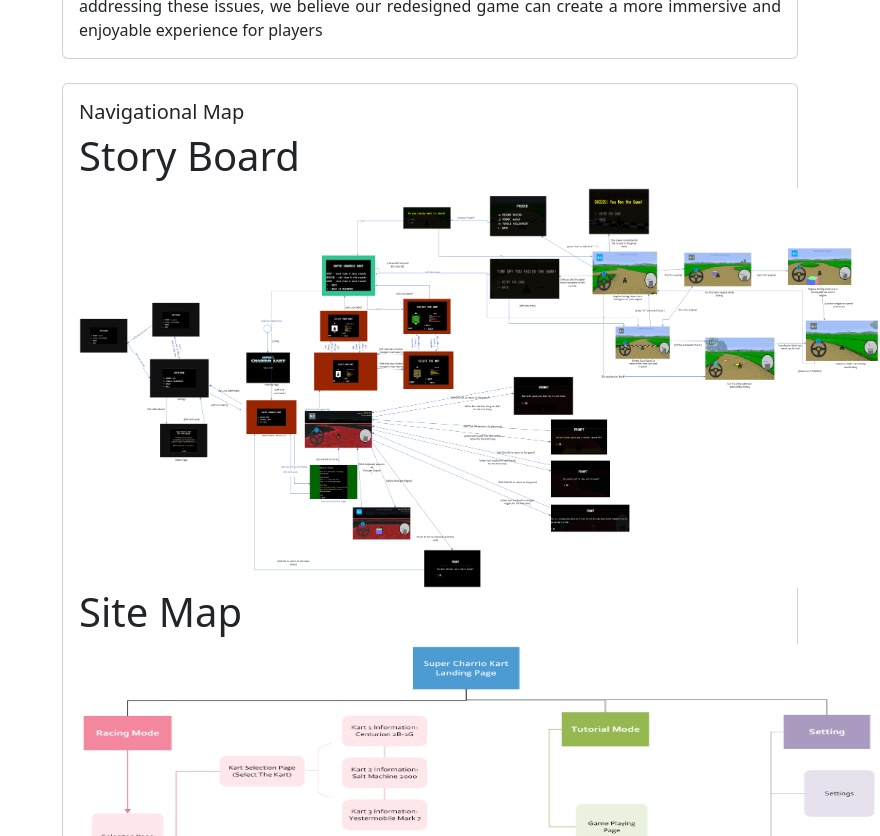
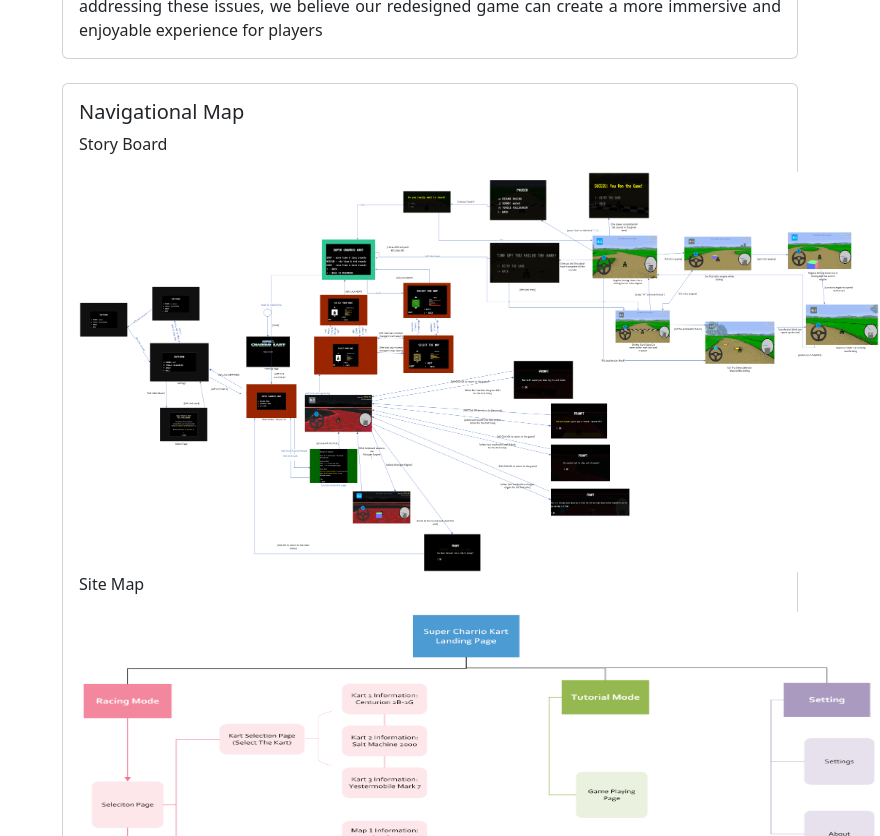
Before and after one commit to hesihui/4474finalweb, a React (Create React App) app: page / in a window 1280 px wide. Shown: the part 600-1436 px from the top of the page, without its empty margins (400-1280 px from the left). Built offline with nearby package versions, Linux system fonts and the light colour scheme.

Commit message:
edit text size

```diff
--- a/src/App.js
+++ b/src/App.js
@@ -326,13 +326,13 @@
               <Card.Title id="navimap">Navigational Map</Card.Title>
               <Card.Text className="text-justify">
                 {/* <DropDown /> */}
-                <h1>Story Board</h1>
+                <p>Story Board</p>
                 <ImageMagnifier
                   src={storyBoard}
                   width={"800px"}
                   height={"400px"}
                 />
-                <h1>Site Map</h1>
+                <p>Site Map</p>
                 <ImageMagnifier
                   src={siteMap}
                   width={"800px"}
```
